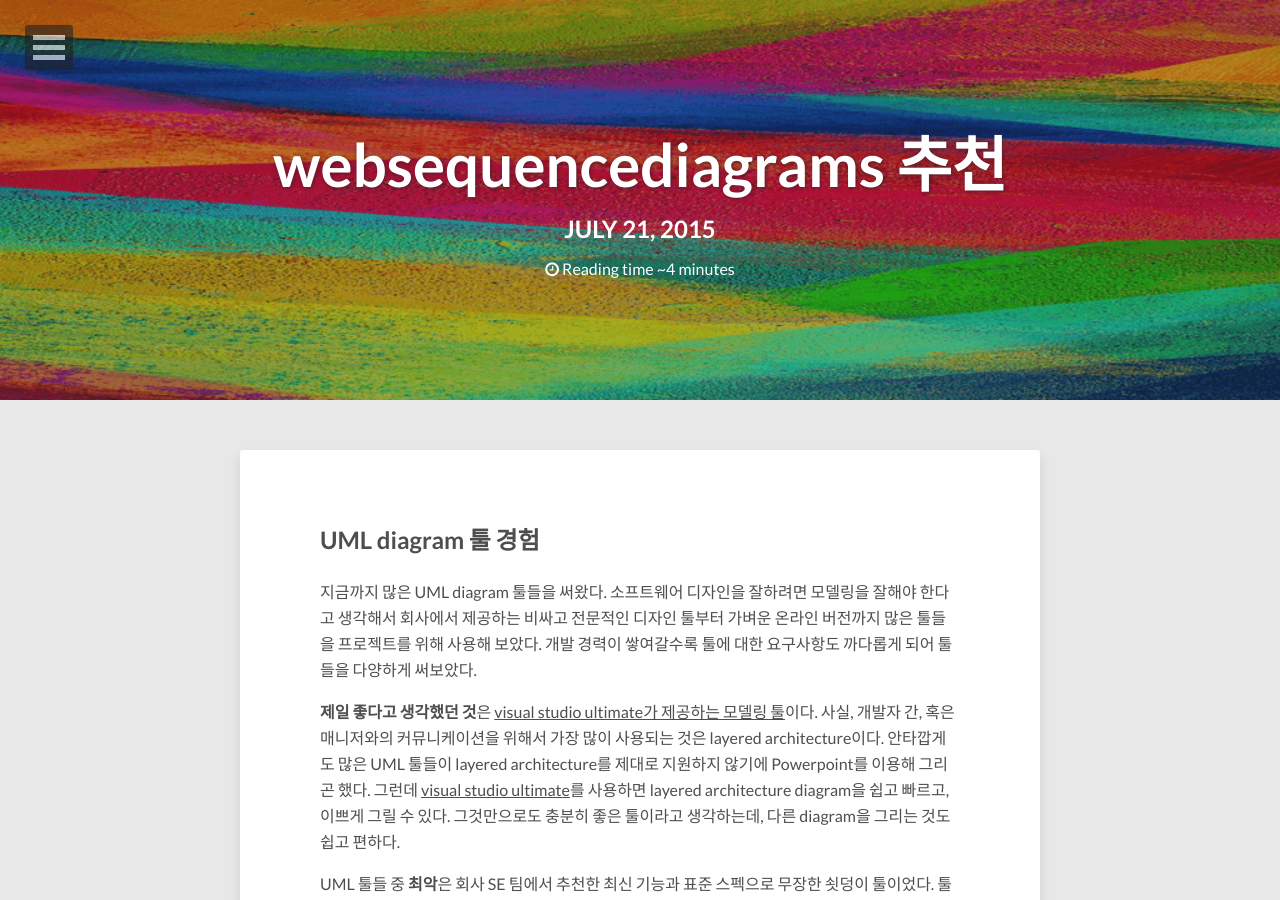
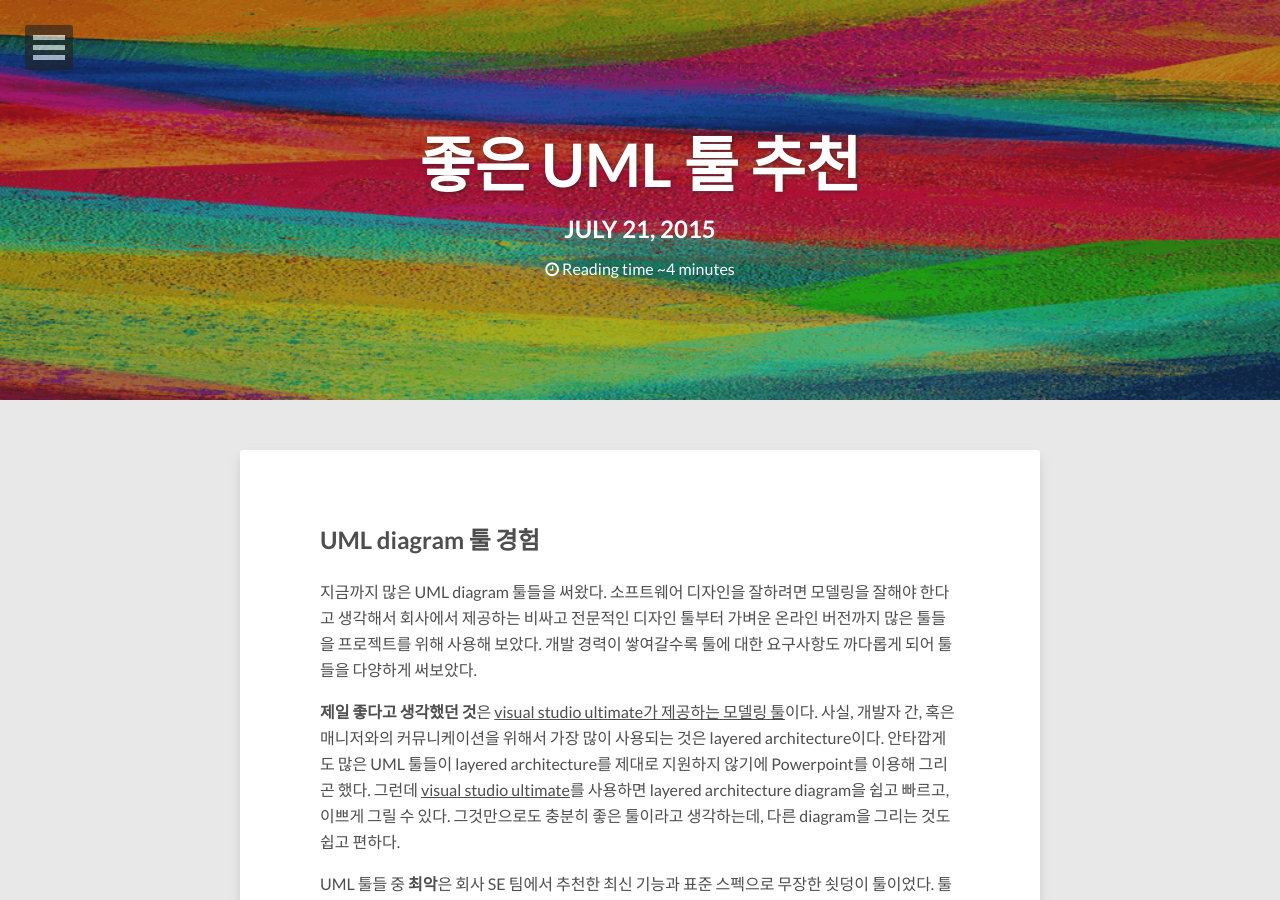
Before and after one commit to dakoo/dakoo.github.io, a Jekyll site: the page built from _posts/2015-07-21-uml-tools.md, in a window 1280 px wide and 900 px high. Built offline with Jekyll 4.4.1, drawn with Linux system fonts in a browser that asks for light colours; nearby versions of some CDN libraries; comment, search, counter and statistics services are not loaded.

Commit message:
Update and rename 2015-07-21-free-sequence-diagram-editor.md to 2015-07-21-uml-tools.md

```diff
--- a/_posts/2015-07-21-free-sequence-diagram-editor.md
+++ b/_posts/2015-07-21-uml-tools.md
@@ -1,7 +1,7 @@
 ---
 layout: post
-title: websequencediagrams 추천
-description: websequencediagrams 추천
+title: 좋은 UML 툴 추천
+description: 좋은 UML 툴 추천
 modified: 2015-07-21
 tags: [tool]
 image:
```
